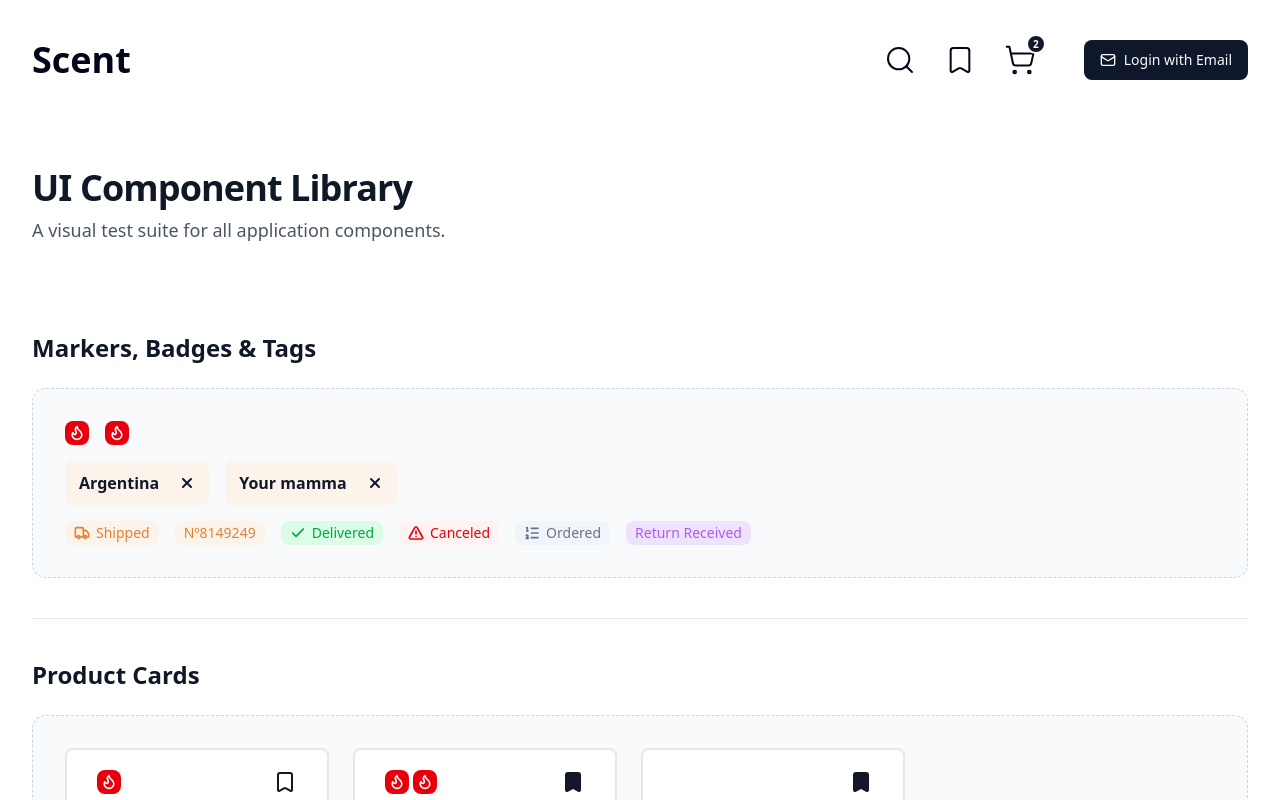
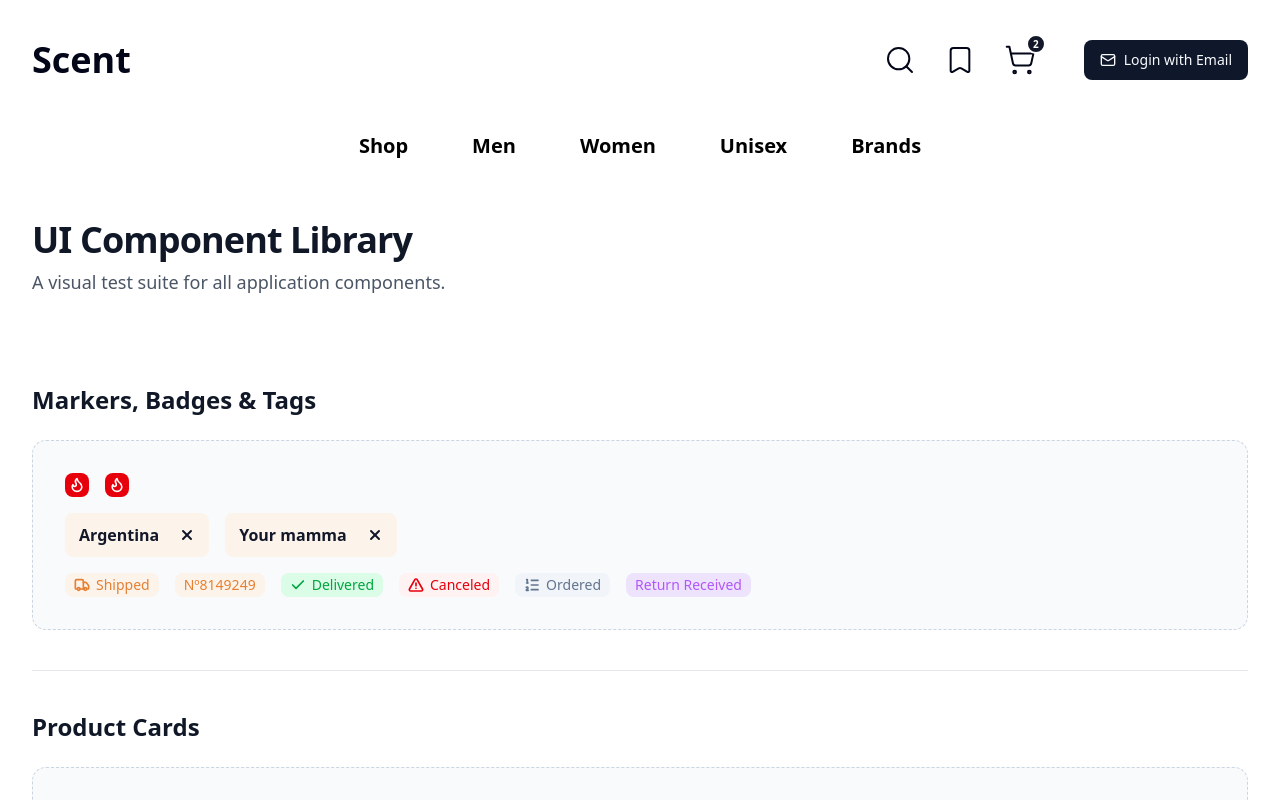
Before and after one commit to Abviol/scent, a Next.js app: page /demo in a window 1280 px wide. Shown: the top 800 px of the page. Built offline with nearby package versions, Linux system fonts and the light colour scheme.

Commit message:
feat(components/layout): Nav component

```diff
--- a/app/demo/page.tsx
+++ b/app/demo/page.tsx
@@ -17,6 +17,7 @@ import Badge from "@/components/ui/badge";
 import { AlertTriangle, Check, ListOrdered, Search, Truck } from "lucide-react";
 import Header from "@/components/layout/header";
 import Footer from "@/components/layout/footer";
+import Nav from "@/components/layout/nav";
 
 // --- Helper Component for Layout ---
 const DemoSection = ({
@@ -58,15 +59,16 @@ export default function Page() {
 	return (
 		<div className="min-h-screen bg-white">
 			<Header></Header>
+			<Nav />
 			<div className="max-w-[1400px] mx-auto px-8 py-12">
-				<header className="mb-12">
+				<div className="mb-12">
 					<h1 className="text-4xl font-extrabold tracking-tight text-gray-900">
 						UI Component Library
 					</h1>
 					<p className="mt-2 text-lg text-gray-600">
 						A visual test suite for all application components.
 					</p>
-				</header>
+				</div>
 
 				{/* 1. MARKERS */}
 				<DemoSection title="Markers, Badges & Tags">
--- /dev/null
+++ b/components/layout/nav.tsx
@@ -0,0 +1,41 @@
+"use client";
+
+import Link from "next/link";
+import { usePathname } from "next/navigation";
+import { cn } from "@/lib/utils";
+
+const NAV_ITEMS = [
+	{ href: "/shop", text: "Shop" },
+	{ href: "/shop/men", text: "Men" },
+	{ href: "/shop/women", text: "Women" },
+	{ href: "/shop/unisex", text: "Unisex" },
+	{ href: "/shop/brands", text: "Brands" },
+];
+
+export default function Nav() {
+	const currentPath = usePathname();
+
+	return (
+		<nav className="w-full flex flex-row justify-center py-3 gap-x-16">
+			{NAV_ITEMS.map((item) => {
+				const isActive = currentPath === item.href;
+
+				return (
+					<Link
+						key={item.href}
+						href={item.href}
+						aria-current={isActive ? "page" : undefined}
+						className={cn(
+							"relative text-xl font-semibold transition-colors",
+							isActive
+								? "text-accent after:absolute after:-bottom-2 after:left-0 after:h-0.5 after:w-full after:bg-accent after:rounded-full after:content-['']"
+								: "text-black hover:text-slate-500",
+						)}
+					>
+						{item.text}
+					</Link>
+				);
+			})}
+		</nav>
+	);
+}
```
